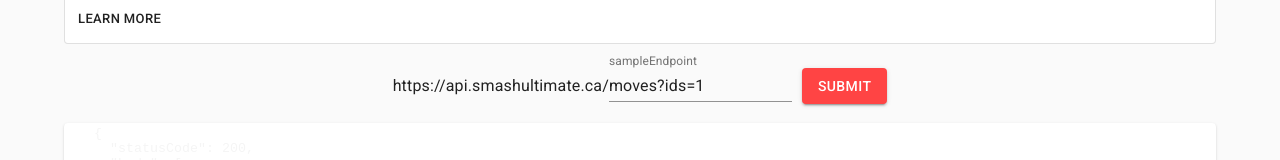
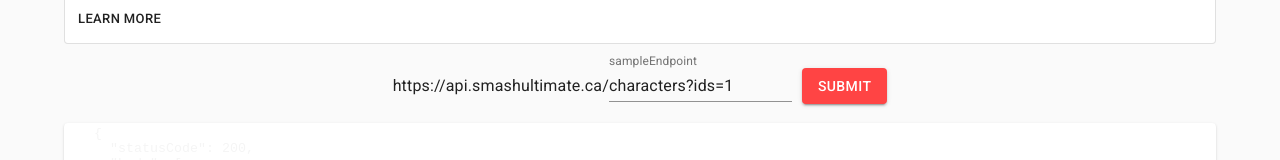
Before and after one commit to liamcr/smash-api-documentation-site, a React (Create React App) app: page / in a window 1280 px wide. Shown: the part 270-430 px from the top of the page. Built offline with nearby package versions, Linux system fonts and the light colour scheme.

Commit message:
Changed homepage endpoint example to /characters because it is finished

```diff
--- a/src/custom/homepage.json
+++ b/src/custom/homepage.json
@@ -2,330 +2,159 @@
   "statusCode": 200,
   "body": [
     {
-      "moves": [
-        {
-          "Jab 1": [
-            {
-              "advantages": "-14",
-              "notes": "Transitions to Jab 2 as early as frame 5",
-              "startup": "2",
-              "shieldLag": "8",
-              "percentBaseDamage": "2.2",
-              "shieldStun": "3",
-              "activeFrames": "2—3",
-              "landingLag": "--",
-              "hitboxMap": "--",
-              "totalFrames": "19"
+      "universe": "Mario",
+      "displayName": "Mario",
+      "images": [
+        "https://character-sprites.s3.us-east-2.amazonaws.com/mario.png",
+        "https://character-sprites.s3.us-east-2.amazonaws.com/mario2.png",
+        "https://character-sprites.s3.us-east-2.amazonaws.com/mario3.png"
+      ],
+      "attributes": {
+        "dodge": {
+          "roll": {
+            "back": {
+              "intagibilityFrames": {
+                "fullyStale": {
+                  "stop": 14,
+                  "start": 9
+                },
+                "fresh": {
+                  "stop": 16,
+                  "start": 5
                 }
-          ]
               },
-        {
-          "Jab 2": [
-            {
-              "advantages": "-16",
-              "notes": "Transitions to Jab 3 as early as frame 6",
-              "startup": "2",
-              "shieldLag": "5",
-              "percentBaseDamage": "1.7",
-              "shieldStun": "3",
-              "activeFrames": "2—3",
-              "landingLag": "--",
-              "hitboxMap": "--",
-              "totalFrames": "21"
+              "totalFrames": {
+                "fullyStale": 51,
+                "fresh": 34
               }
-          ]
             },
-        {
-          "Jab 3": [
-            {
-              "advantages": "-29",
-              "notes": "--",
-              "startup": "3",
-              "shieldLag": "11",
-              "percentBaseDamage": "4.0",
-              "shieldStun": "5",
-              "activeFrames": "3—4",
-              "landingLag": "--",
-              "hitboxMap": "--",
-              "totalFrames": "33"
+            "forward": {
+              "intagibilityFrames": {
+                "fullyStale": {
+                  "stop": 14,
+                  "start": 8
+                },
+                "fresh": {
+                  "stop": 15,
+                  "start": 4
                 }
-          ]
               },
-        {
-          "Forward Tilt": [
-            {
-              "advantages": "-13",
-              "notes": "--",
-              "startup": "5",
-              "shieldLag": "7",
-              "percentBaseDamage": "7.0",
-              "shieldStun": "7",
-              "activeFrames": "5—7",
-              "landingLag": "--",
-              "hitboxMap": "--",
-              "totalFrames": "25"
+              "totalFrames": {
+                "fullyStale": 38,
+                "fresh": 29
               }
-          ]
+            }
           },
-        {
-          "Up Tilt": [
-            {
-              "advantages": "-18",
-              "notes": "--",
-              "startup": "5",
-              "shieldLag": "6",
-              "percentBaseDamage": "5.5",
-              "shieldStun": "6",
-              "activeFrames": "5—11",
-              "landingLag": "--",
-              "hitboxMap": "--",
-              "totalFrames": "29"
+          "spotDodge": {
+            "intagibilityFrames": {
+              "fullyStale": {
+                "stop": 17,
+                "start": 6
+              },
+              "fresh": {
+                "stop": 17,
+                "start": 3
               }
-          ]
             },
-        {
-          "Down Tilt": [
-            {
-              "advantages": "-15/-16",
-              "notes": "--",
-              "startup": "5",
-              "shieldLag": "7/6",
-              "percentBaseDamage": "7.0/5.0",
-              "shieldStun": "7/6",
-              "activeFrames": "5—7",
-              "landingLag": "--",
-              "hitboxMap": "Close/Far",
-              "totalFrames": "27"
+            "totalFrames": {
+              "fullyStale": 33,
+              "fresh": 25
             }
-          ]
           },
-        {
-          "Dash Attack": [
-            {
-              "advantages": "-17",
-              "notes": "--",
-              "startup": "6",
-              "shieldLag": "9/8",
-              "percentBaseDamage": "8.0/6.0",
-              "shieldStun": "14/11",
-              "activeFrames": "6—9(10—25)",
-              "landingLag": "--",
-              "hitboxMap": "Early/Late",
-              "totalFrames": "37"
+          "airDodge": {
+            "neutral": {
+              "intagibilityFrames": {
+                "fullyStale": {
+                  "stop": 27,
+                  "start": 6
+                },
+                "fresh": {
+                  "stop": 29,
+                  "start": 3
                 }
-          ]
               },
-        {
-          "Forward Smash": [
-            {
-              "advantages": "-22/-20",
-              "notes": "Charge hold is frame 5.",
-              "startup": "15",
-              "shieldLag": "11/10",
-              "percentBaseDamage": "17.7/14.6",
-              "shieldStun": "12/10",
-              "activeFrames": "15—17",
-              "landingLag": "--",
-              "hitboxMap": "Far/Close",
-              "totalFrames": "47"
+              "totalFrames": {
+                "fullyStale": 52,
+                "fresh": 52
               }
-          ]
             },
-        {
-          "Up Smash": [
-            {
-              "advantages": "-20",
-              "notes": "Head Invulnerability on frame 9-12. Charge hold is frame 6.",
-              "startup": "9",
-              "shieldLag": "10",
-              "percentBaseDamage": "14.0",
-              "shieldStun": "10",
-              "activeFrames": "9—12",
-              "landingLag": "--",
-              "hitboxMap": "--",
-              "totalFrames": "39"
+            "side": {
+              "intagibilityFrames": {
+                "fullyStale": {
+                  "stop": 20,
+                  "start": 6
+                },
+                "fresh": {
+                  "stop": 21,
+                  "start": 3
                 }
-          ]
               },
-        {
-          "Down Smash": [
-            {
-              "advantages": "-31/-21",
-              "notes": "Charge hold is frame 2.",
-              "startup": "5/14",
-              "shieldLag": "8/9",
-              "percentBaseDamage": "10.0/12.0",
-              "shieldStun": "7/8",
-              "activeFrames": "5—6/14",
-              "landingLag": "--",
-              "hitboxMap": "First/Second",
-              "totalFrames": "43"
+              "totalFrames": {
+                "fullyStale": 86,
+                "fresh": 86
               }
-          ]
             },
-        {
-          "Neutral Air": [
-            {
-              "advantages": "-2/-3/-3/-3",
-              "notes": "Auto cancels on frame 1-2 and frame 39 onward.",
-              "startup": "3",
-              "shieldLag": "7/6",
-              "percentBaseDamage": "8.0/5.0",
-              "shieldStun": "4/3",
-              "activeFrames": "3—5(6—27)",
-              "landingLag": "6",
-              "hitboxMap": "Early/Late",
-              "totalFrames": "45"
+            "up": {
+              "intagibilityFrames": {
+                "fullyStale": {
+                  "stop": 20,
+                  "start": 6
+                },
+                "fresh": {
+                  "stop": 21,
+                  "start": 3
                 }
-          ]
               },
-        {
-          "Forward Air": [
-            {
-              "advantages": "-12/-12/-12",
-              "notes": "Auto cancels on frame 1-2 and frame 43 onward.",
-              "startup": "16",
-              "shieldLag": "9/10/9",
-              "percentBaseDamage": "12.0/14.0/10.0",
-              "shieldStun": "5/5/5",
-              "activeFrames": "16/17—20/21",
-              "landingLag": "17",
-              "hitboxMap": "Early/Clean/Late",
-              "totalFrames": "59"
+              "totalFrames": {
+                "fullyStale": 115,
+                "fresh": 115
               }
-          ]
             },
-        {
-          "Back Air": [
-            {
-              "advantages": "-2/-3/-2/-3",
-              "notes": "Auto cancels on frame 1-5 and frame 19 onward.",
-              "startup": "6",
-              "shieldLag": "8/7",
-              "percentBaseDamage": "10.5/7.0",
-              "shieldStun": "4/3",
-              "activeFrames": "6—7(8—10)",
-              "landingLag": "6",
-              "hitboxMap": "Early/Late",
-              "totalFrames": "33"
+            "down": {
+              "intagibilityFrames": {
+                "fullyStale": {
+                  "stop": 20,
+                  "start": 6
+                },
+                "fresh": {
+                  "stop": 21,
+                  "start": 3
                 }
-          ]
               },
-        {
-          "Up Air": [
-            {
-              "advantages": "-3",
-              "notes": "Auto cancels on frame 17 onward.",
-              "startup": "4",
-              "shieldLag": "7",
-              "percentBaseDamage": "7.0",
-              "shieldStun": "3",
-              "activeFrames": "4—7",
-              "landingLag": "6",
-              "hitboxMap": "--",
-              "totalFrames": "30"
+              "totalFrames": {
+                "fullyStale": 71,
+                "fresh": 71
               }
-          ]
+            }
+          }
         },
-        {
-          "Down Air": [
-            {
-              "advantages": "-11",
-              "notes": "Auto cancels on frame 1-4 and frame 33 onward.",
-              "startup": "5/7/9/11/13/23",
-              "shieldLag": "4/6/4",
-              "percentBaseDamage": "1.3/5.5",
-              "shieldStun": "2/3/3",
-              "activeFrames": "5/7/9/11/13/23(1—2)",
-              "landingLag": "15",
-              "hitboxMap": "Multihit/Final/Landing",
-              "totalFrames": "37"
+        "traction": 0.102,
+        "speed": {
+          "walkSpeed": 1.155,
+          "airSpeed": 1.208,
+          "fastFallingSpeed": 2.4,
+          "gravity": 0.087,
+          "airAcceleration": {
+            "max": 0.08,
+            "base": 0.01
+          },
+          "dash": {
+            "additionalAcceleration": 0.044,
+            "baseAcceleration": 0.10978,
+            "initialDash": 1.936,
+            "pivotDashFrames": 12,
+            "dashFrames": 10,
+            "runSpeed": 1.76
+          },
+          "fallingSpeed": 1.5
+        },
+        "jump": {
+          "shortHop": 17.54,
+          "fullHop": 36.33,
+          "airJump": 36.33
         }
-          ]
       },
-        {
-          "Neutral B (Fireball)": [
-            {
-              "advantages": "-23",
-              "notes": "Fireball disappears on frame 88.",
-              "startup": "17",
-              "shieldLag": "6/5",
-              "percentBaseDamage": "5.0/4.0",
-              "shieldStun": "3/2",
-              "activeFrames": "17—20(21—46/47—86)",
-              "landingLag": "--",
-              "hitboxMap": "Early/Late",
-              "totalFrames": "49"
-            }
-          ]
-        },
-        {
-          "Side B (Cape)": [
-            {
-              "advantages": "-16",
-              "notes": "Reflects on frame 9-20.",
-              "startup": "12",
-              "shieldLag": "7",
-              "percentBaseDamage": "7.0",
-              "shieldStun": "7",
-              "activeFrames": "12—14",
-              "landingLag": "--",
-              "hitboxMap": "--",
-              "totalFrames": "35"
-            }
-          ]
-        },
-        {
-          "Up B (Super Jump Punch)": [
-            {
-              "advantages": "--",
-              "notes": "Invulnerable on frame 3-6. Hits 2-6 rehit rate of 2.",
-              "startup": "3...",
-              "shieldLag": "6/4/5",
-              "percentBaseDamage": "5.0 / 0.6 / 3.0",
-              "shieldStun": "6/2/4",
-              "activeFrames": "3-6/7-16/17-18",
-              "landingLag": "30",
-              "hitboxMap": "First/multihit/Final",
-              "totalFrames": "--"
-            }
-          ]
-        },
-        {
-          "Down B (F.L.U.D.D.)": [
-            {
-              "advantages": "--",
-              "notes": "Startup is 2 from a charging state. Entering charge state takes 19 frames and is shield cancellable on 20.",
-              "startup": "2 (+19)",
-              "shieldLag": "--",
-              "percentBaseDamage": "--",
-              "shieldStun": "--",
-              "activeFrames": "21—**",
-              "landingLag": "--",
-              "hitboxMap": "--",
-              "totalFrames": "48"
-            }
-          ]
-        },
-        {
-          "Down B, Fully Charged (F.L.U.D.D.)": [
-            {
-              "advantages": "--",
-              "notes": "Takes 100 frames to reach full charge.",
-              "startup": "21",
-              "shieldLag": "--",
-              "percentBaseDamage": "--",
-              "shieldStun": "--",
-              "activeFrames": "21—**",
-              "landingLag": "--",
-              "hitboxMap": "--",
-              "totalFrames": "67"
+      "id": 1
     }
   ]
 }
-      ],
-      "name": "Mario",
-      "charID": 1
-    }
-  ]
-}
--- a/src/pages/HomePage.js
+++ b/src/pages/HomePage.js
@@ -166,7 +166,7 @@
           id="queryText"
           label="sampleEndpoint"
           variant="standard"
-          defaultValue="moves?ids=1"
+          defaultValue="characters?ids=1"
         ></TextField>
         <Button
           color="primary"
```
Lines whose indentation alone changed are shown as unchanged.
